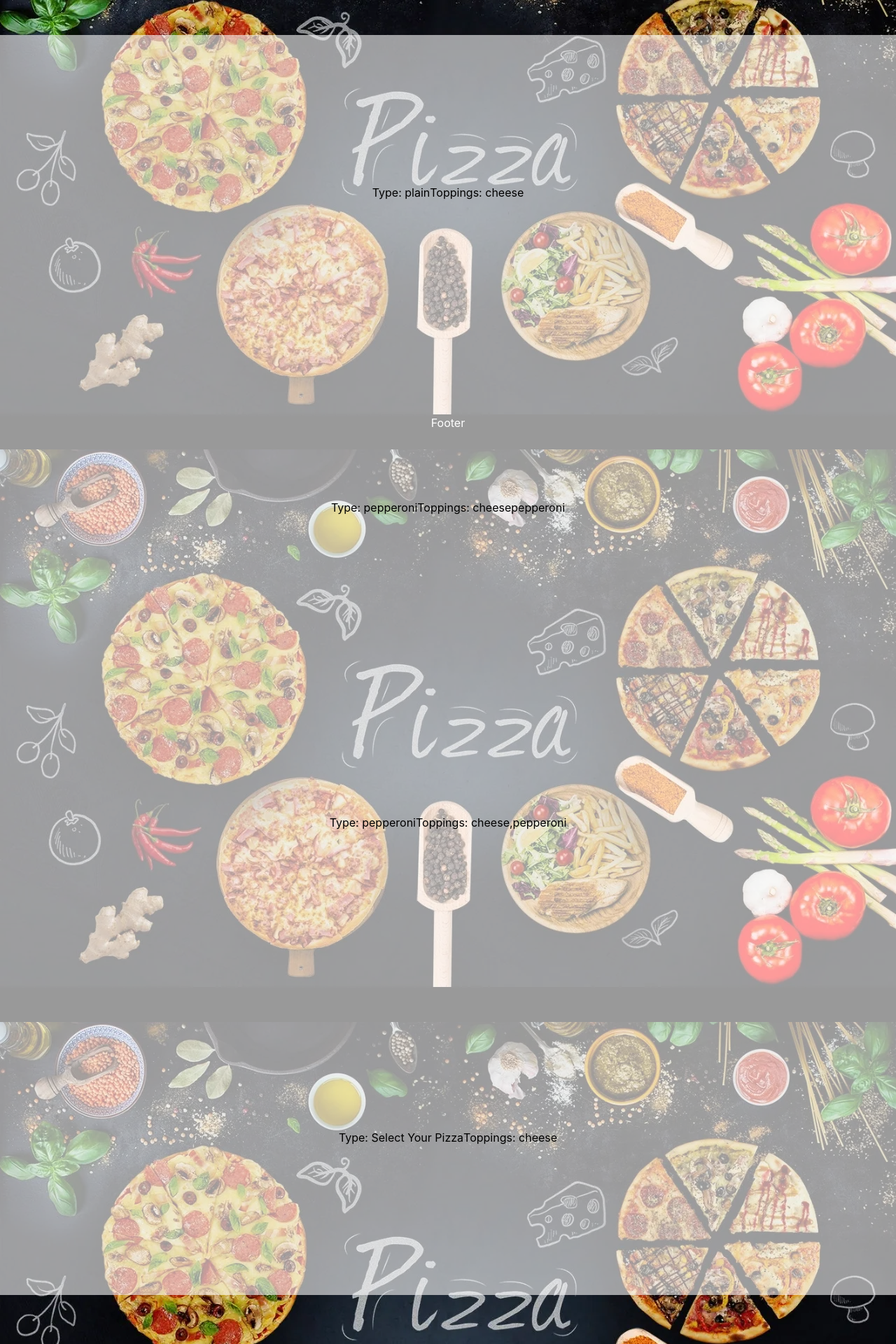
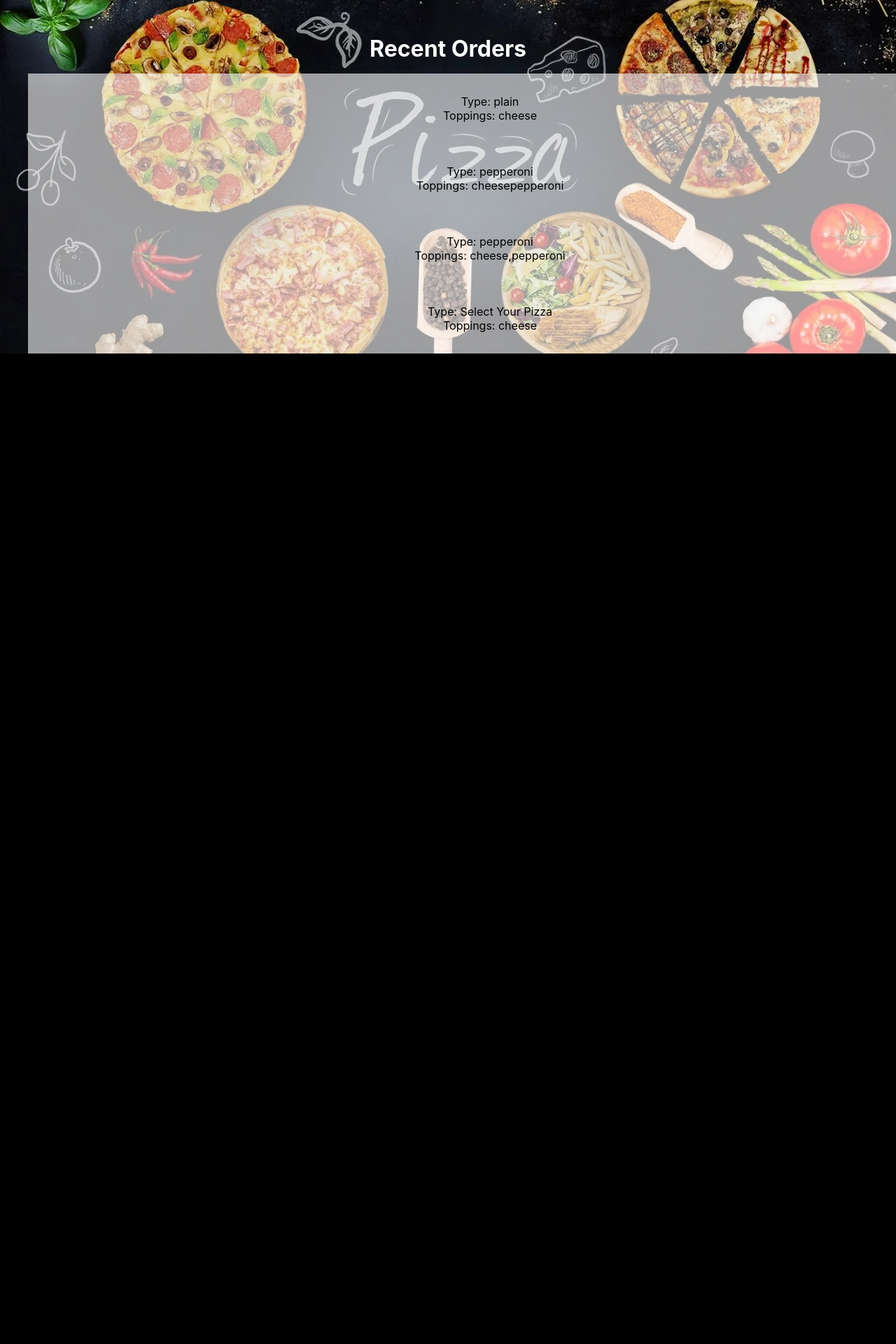
Before and after one commit to cch0088/pizzashop, a React (Create React App) app: page /orders in a window 1280 px wide. Shown: the part 176-2096 px from the top of the page at 70% size. After the commit the page ends 800 px from the top, so only its background shows below. Built offline with nearby package versions, Linux system fonts and the light colour scheme; data requests are answered from the project's data file.

Commit message:
working on order page

```diff
--- a/src/App.js
+++ b/src/App.js
@@ -9,7 +9,6 @@ import TopMenu from './components/TopMenu';
 import {createGlobalStyle} from 'styled-components';
 import NavBar from './components/NavBar';
 import {BrowserRouter, Route, NavLink, Switch} from "react-router-dom";
-import Footer from './components/Footer';
 import Orders from './components/Orders';
 
 
@@ -210,6 +209,42 @@ body {
   font-weight: 600;
 }
 
+.order-content {
+  min-height: 100px;
+  background-color: rgba(255, 255, 255, 0.6);
+  display: flex;
+  flex-direction: row;
+  align-items: center;
+  justify-content: center;
+
+}
+
+.order-title {
+  display: inline;
+  padding: 30px;
+  color: white;
+  font-weight: bold;
+  align-items: center;
+  justify-content: center;
+
+  .box-style {
+    display: inline-block;
+    width: 50px;
+    padding: 12px;
+    margin: 0 6px 6px;
+    text-decoration: none;
+    color: black;
+    text-align: center;
+    padding: 30px;
+    background: white;
+  }
+
+};
+
+
+
+}
+
 `
 
 function App() {
@@ -262,8 +297,6 @@ function App() {
         <Route path="/menu">
           <TopMenu pizzas={pizzas} />
         </Route>
-
-      <Footer />
       </div>
       </Switch>
   );
--- a/src/components/Footer.js
+++ /dev/null
@@ -1,10 +0,0 @@
-import React from "react";
-
-function Footer() {
-    return (<div>
-      <div className="footer">Footer</div>
-      <div className="bottom"></div>
-    </div>);
-}
-
-export default Footer;
--- a/src/components/ListOrder.js
+++ b/src/components/ListOrder.js
@@ -2,9 +2,11 @@ import React from 'react';
 
 function ListOrder({type, toppings}) {
     return(
-        <div className="content">
-            <p>Type: {type}</p>
-            <p>Toppings: {toppings}</p>
+        <div className="order-content">
+            <ul>
+                <ol>Type: {type}</ol>
+                <ol>Toppings: {toppings}</ol>
+            </ul>
         </div>
     )
 }
--- a/src/components/Orders.js
+++ b/src/components/Orders.js
@@ -5,12 +5,15 @@ function Orders({orders}) {
 
     return(
         <div>
+            <h1 className="order-title">Recent Orders</h1>
+            <ul>
             {orders.map(order => {
                 return <ListOrder
                 key={order.id}
                 {...order}
                 />
             })}
+            </ul>
         </div>
     )
 }
```
